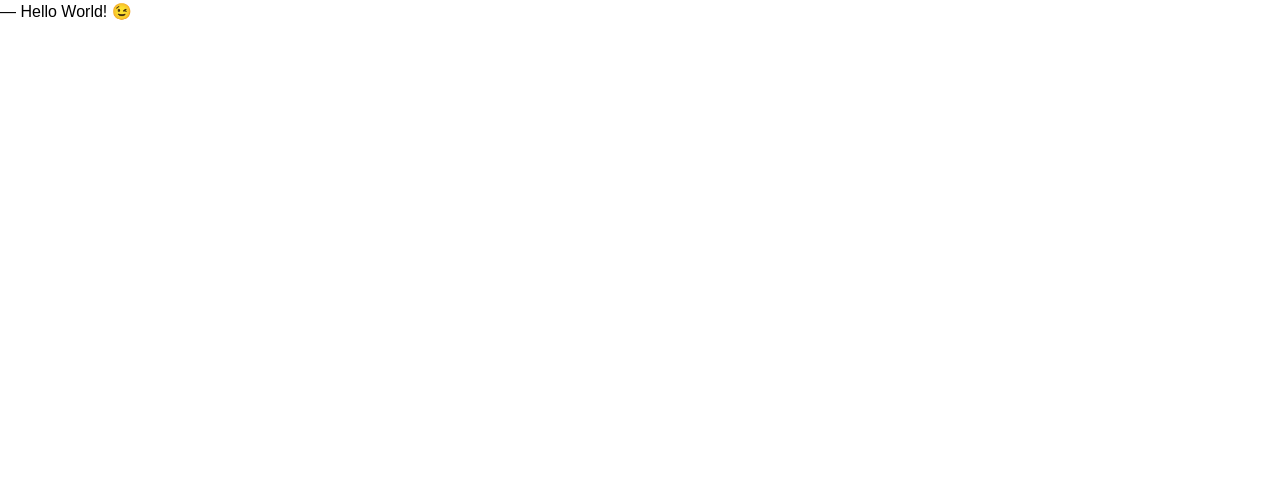
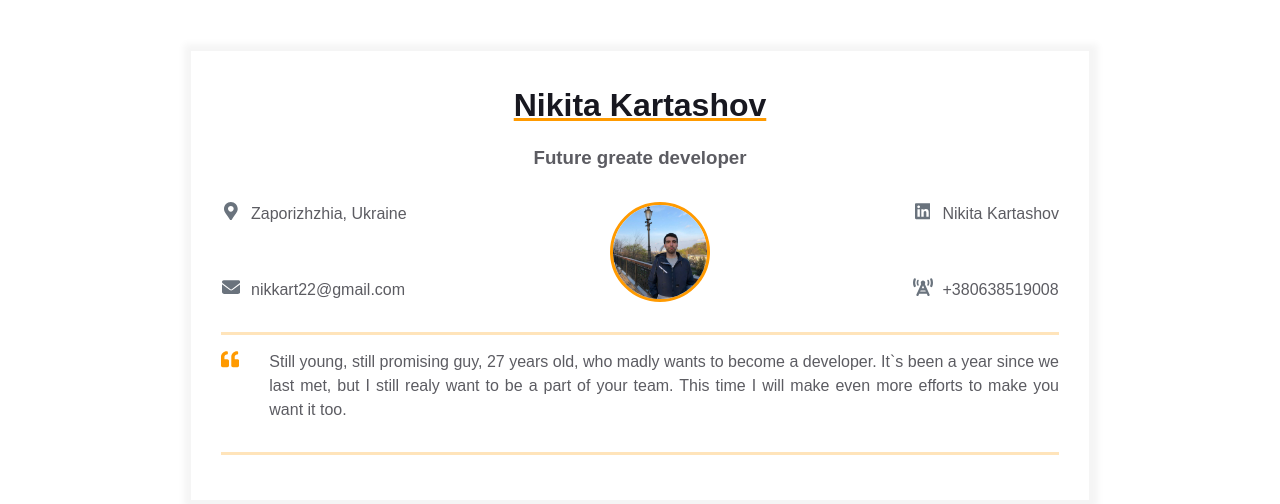
Before and after one commit to NikitaKartashov/homepage, a plain HTML site: page index.html in a window 1280 px wide. Drawn offline with Linux system fonts and the light colour scheme.

Commit message:
Add a primary content to the resume

```diff
--- a/index.html
+++ b/index.html
@@ -7,6 +7,77 @@
     <link rel="stylesheet" href="styles.css">
   </head>
   <body>
-    ― Hello World! &#x1F609;
+    <main>
+      <div class="resume">
+        <div class="container">
+          <div class="resume__block">
+            <h1 class="contact-info__header">Nikita Kartashov</h1>
+            <h3 class="contact-info__sub-header">Future greate developer</h3>
+
+            <div class="contact_info_container fh">
+              <div class="contact-info__block">
+                <a href="" rel="author" class="contact-info__item">
+                  <div class="contact-info__item-icon-wrapper">
+                    <svg class="contact-info__item-icon" xmlns="http://www.w3.org/2000/svg" viewBox="0 0 384 512">
+                      <path
+                        d="M172.268 501.67C26.97 291.031 0 269.413 0 192 0 85.961 85.961 0 192 0s192 85.961 192 192c0 77.413-26.97 99.031-172.268 309.67-9.535 13.774-29.93 13.773-39.464 0zM192 272c44.183 0 80-35.817 80-80s-35.817-80-80-80-80 35.817-80 80 35.817 80 80 80z">
+                      </path>
+                    </svg>
+                  </div>
+                  <span>
+                    Zaporizhzhia, Ukraine</span>
+                </a>
+                <a href="" rel="author" class="contact-info__item">
+                  <div class="contact-info__item-icon-wrapper">
+                    <svg class="contact-info__item-icon" xmlns="http://www.w3.org/2000/svg" viewBox="0 0 512 512">
+                      <path d="M48 64C21.5 64 0 85.5 0 112c0 15.1 7.1 29.3 19.2 38.4L236.8 313.6c11.4 8.5 27 8.5 38.4 0L492.8 150.4c12.1-9.1 19.2-23.3 19.2-38.4c0-26.5-21.5-48-48-48H48zM0 176V384c0 35.3 28.7 64 64 64H448c35.3 0 64-28.7 64-64V176L294.4 339.2c-22.8 17.1-54 17.1-76.8 0L0 176z"/>
+                    </svg>
+                  </div>
+                  <span>nikkart22@gmail.com</span>
+                </a>
+              </div>
+              <div class="contact-info__block contact-info__block--center">
+                <img class="contact-info__avatar" src="assets/my-photo.jpg" alt="Avatar">
+              </div>
+              <div class="contact-info__block">
+                <a href="https://www.linkedin.com/in/nikita-kartashov-35ba79246/" rel="author" class="contact-info__item">
+                  <div class="contact-info__item-icon-wrapper">
+                    <svg class="contact-info__item-icon" xmlns="http://www.w3.org/2000/svg" viewBox="0 0 448 512">
+                      <path
+                        d="M416 32H31.9C14.3 32 0 46.5 0 64.3v383.4C0 465.5 14.3 480 31.9 480H416c17.6 0 32-14.5 32-32.3V64.3c0-17.8-14.4-32.3-32-32.3zM135.4 416H69V202.2h66.5V416zm-33.2-243c-21.3 0-38.5-17.3-38.5-38.5S80.9 96 102.2 96c21.2 0 38.5 17.3 38.5 38.5 0 21.3-17.2 38.5-38.5 38.5zm282.1 243h-66.4V312c0-24.8-.5-56.7-34.5-56.7-34.6 0-39.9 27-39.9 54.9V416h-66.4V202.2h63.7v29.2h.9c8.9-16.8 30.6-34.5 62.9-34.5 67.2 0 79.7 44.3 79.7 101.9V416z">
+                      </path>
+                    </svg>
+                  </div>
+                  <span>Nikita Kartashov</span>
+                </a>
+                <a href="" rel="author" class="contact-info__item">
+                  <div class="contact-info__item-icon-wrapper">
+                    <svg class="contact-info__item-icon" xmlns="http://www.w3.org/2000/svg" viewBox="0 0 576 512">
+                      <path d="M62.6 2.3C46.2-4.3 27.6 3.6 20.9 20C7.4 53.4 0 89.9 0 128s7.4 74.6 20.9 108c6.6 16.4 25.3 24.3 41.7 17.7S86.9 228.4 80.3 212C69.8 186.1 64 157.8 64 128s5.8-58.1 16.3-84C86.9 27.6 79 9 62.6 2.3zm450.8 0C497 9 489.1 27.6 495.7 44C506.2 69.9 512 98.2 512 128s-5.8 58.1-16.3 84c-6.6 16.4 1.3 35 17.7 41.7s35-1.3 41.7-17.7c13.5-33.4 20.9-69.9 20.9-108s-7.4-74.6-20.9-108C548.4 3.6 529.8-4.3 513.4 2.3zM340.1 165.2c7.5-10.5 11.9-23.3 11.9-37.2c0-35.3-28.7-64-64-64s-64 28.7-64 64c0 13.9 4.4 26.7 11.9 37.2L98.9 466.8c-7.3 16.1-.2 35.1 15.9 42.4s35.1 .2 42.4-15.9L177.7 448H398.3l20.6 45.2c7.3 16.1 26.3 23.2 42.4 15.9s23.2-26.3 15.9-42.4L340.1 165.2zM369.2 384H206.8l14.5-32H354.7l14.5 32zM288 205.3L325.6 288H250.4L288 205.3zM163.3 73.6c5.3-12.1-.2-26.3-12.4-31.6s-26.3 .2-31.6 12.4C109.5 77 104 101.9 104 128s5.5 51 15.3 73.6c5.3 12.1 19.5 17.7 31.6 12.4s17.7-19.5 12.4-31.6C156 165.8 152 147.4 152 128s4-37.8 11.3-54.4zM456.7 54.4c-5.3-12.1-19.5-17.7-31.6-12.4s-17.7 19.5-12.4 31.6C420 90.2 424 108.6 424 128s-4 37.8-11.3 54.4c-5.3 12.1 .2 26.3 12.4 31.6s26.3-.2 31.6-12.4C466.5 179 472 154.1 472 128s-5.5-51-15.3-73.6z"/>
+                    </svg>
+                  </div>
+                  <span>+380638519008</span>
+                </a>
+              </div>
+            </div>
+          </div>
+        </div>
+        <div class="container">
+          <div class="resume__block">
+            <div class="intro">
+              <div class="intro__icon-wrapper">
+                <svg class="intro__icon" xmlns="http://www.w3.org/2000/svg" viewBox="0 0 512 512">
+                  <path
+                    d="M464 256h-80v-64c0-35.3 28.7-64 64-64h8c13.3 0 24-10.7 24-24V56c0-13.3-10.7-24-24-24h-8c-88.4 0-160 71.6-160 160v240c0 26.5 21.5 48 48 48h128c26.5 0 48-21.5 48-48V304c0-26.5-21.5-48-48-48zm-288 0H96v-64c0-35.3 28.7-64 64-64h8c13.3 0 24-10.7 24-24V56c0-13.3-10.7-24-24-24h-8C71.6 32 0 103.6 0 192v240c0 26.5 21.5 48 48 48h128c26.5 0 48-21.5 48-48V304c0-26.5-21.5-48-48-48z">
+                  </path>
+                </svg>
+              </div>
+              <p class="intro_text">Still young, still promising guy, 27 years old, who madly wants to become a developer. It`s been a year since we last met, but I still realy want to be a part of your team. This time I will make even more efforts to make you want it too.
+              </p>
+            </div>
+          </div>
+        </div>
+      </div>
+    </main>
   </body>
 </html>
```
Also changed, not shown: assets/my-photo.jpg (added).
